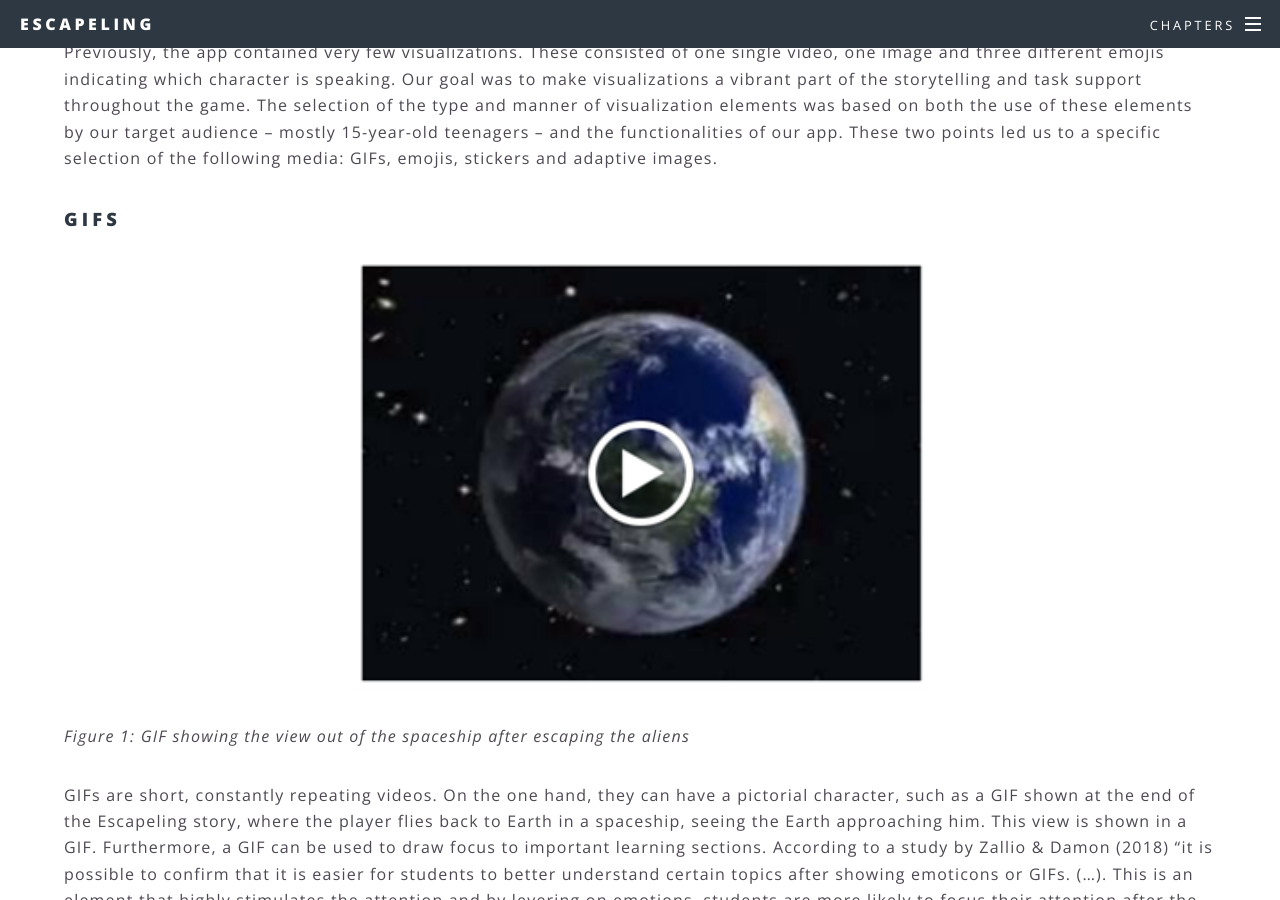
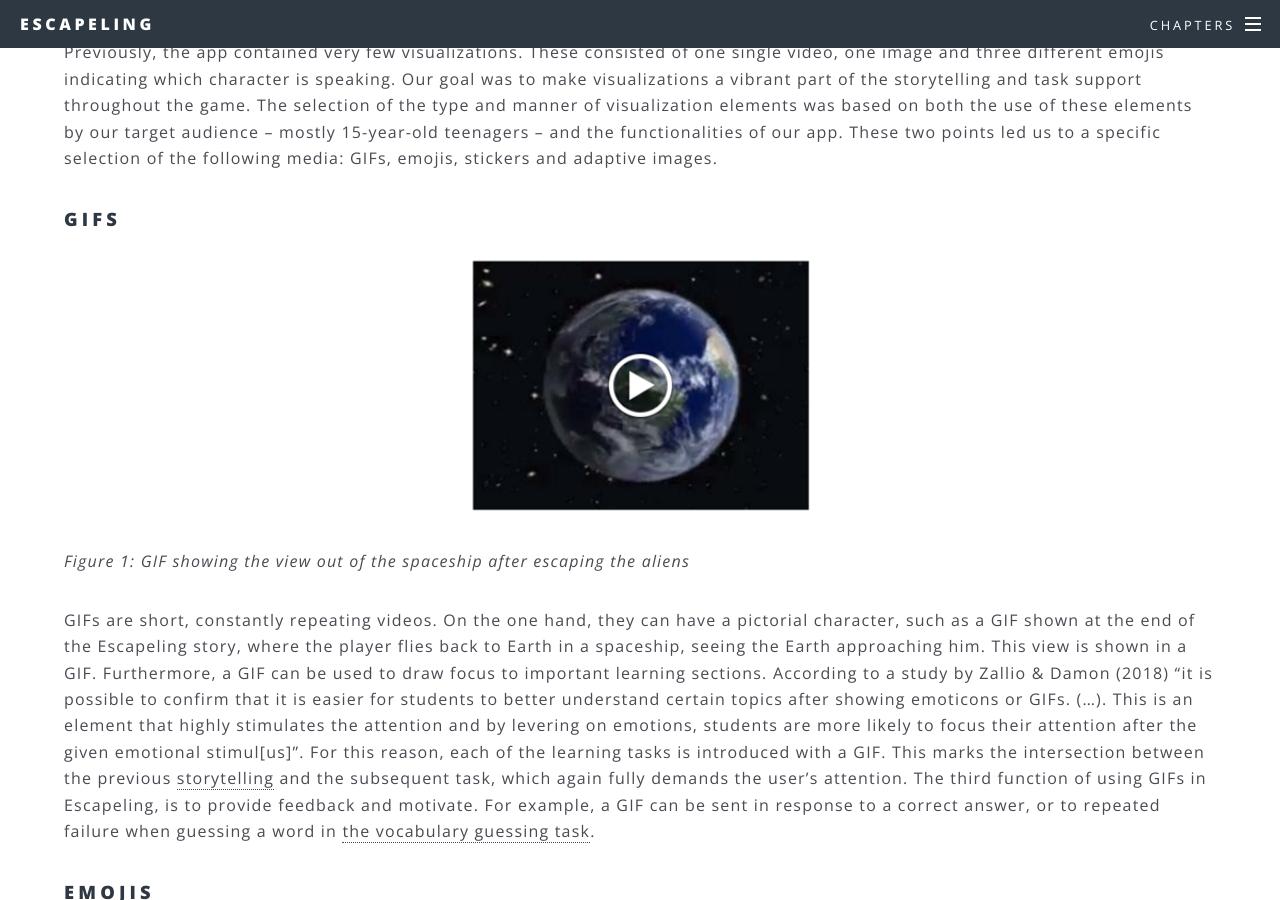
Before and after one commit to ALLUOS/ALLUOS.github.io, a Jekyll site: the page built from _posts/2021-01-02-visualizations.md, in a window 1280 px wide and 900 px high, scrolled down 1785 px. Built offline with Jekyll 4.4.1, drawn with Linux system fonts in a browser that asks for light colours.

Commit message:
Update 2021-01-02-visualizations.md
change size of pictures

```diff
--- a/_posts/2021-01-02-visualizations.md
+++ b/_posts/2021-01-02-visualizations.md
@@ -59,7 +59,7 @@
 
 ### GIFs
 
-<img src="{{ "" | relative_url }}/assets/images/visualizationsIMG01.png" alt="Figure 1: GIF showing the view out of the spaceship after escaping the aliens" class="center">
+<img src="{{ "" | relative_url }}/assets/images/visualizationsIMG01.png" alt="Figure 1: GIF showing the view out of the spaceship after escaping the aliens" class="center" style="width: 30%">
 
 *Figure 1: GIF showing the view out of the spaceship after escaping the aliens*
 
@@ -69,7 +69,7 @@
 
 ### Emojis
 
-<img src="{{ "" | relative_url }}/assets/images/visualizationsIMG02.png" alt="Figure 2: Emojis in the private chat selection menu" class="center">
+<img src="{{ "" | relative_url }}/assets/images/visualizationsIMG02.png" alt="Figure 2: Emojis in the private chat selection menu" class="center" style="width: 40%">
 
 *Figure 2: emojis in the private chat selection menu*
 
@@ -85,7 +85,7 @@
 
 ### Stickers
 
-<img src="{{ "" | relative_url }}/assets/images/visualizationsIMG04.png" alt="Figure 4: example sticker of the alien Elias" class="center" style="width: 50%">
+<img src="{{ "" | relative_url }}/assets/images/visualizationsIMG04.png" alt="Figure 4: example sticker of the alien Elias" class="center" style="width: 20%">
 
 *Figure 4: example sticker of the alien Elias*
 
@@ -100,7 +100,7 @@
 
 As part of the visual overhaul of the app, the medals awarded in the "[Achievements](https://alluos.github.io/2021/02/02/achievements.html)" section have also been visualized. You get these for playing Escapeling frequently, for example. Previously, achievements were purely text-based, but now the player receives a picture of their current status.
 
-<img src="{{ "" | relative_url }}/assets/images/visualizationsIMG06.png" alt="Figure 6: Image that the user gets when he has reached the status of an Admiral as part of the achievements" class="center" style="width: 50%">
+<img src="{{ "" | relative_url }}/assets/images/visualizationsIMG06.png" alt="Figure 6: Image that the user gets when he has reached the status of an Admiral as part of the achievements" class="center" style="width: 20%">
 
 *Figure 6: image that the user gets when he has reached the status of an “Admiral” as part of the achievements*
 
```
